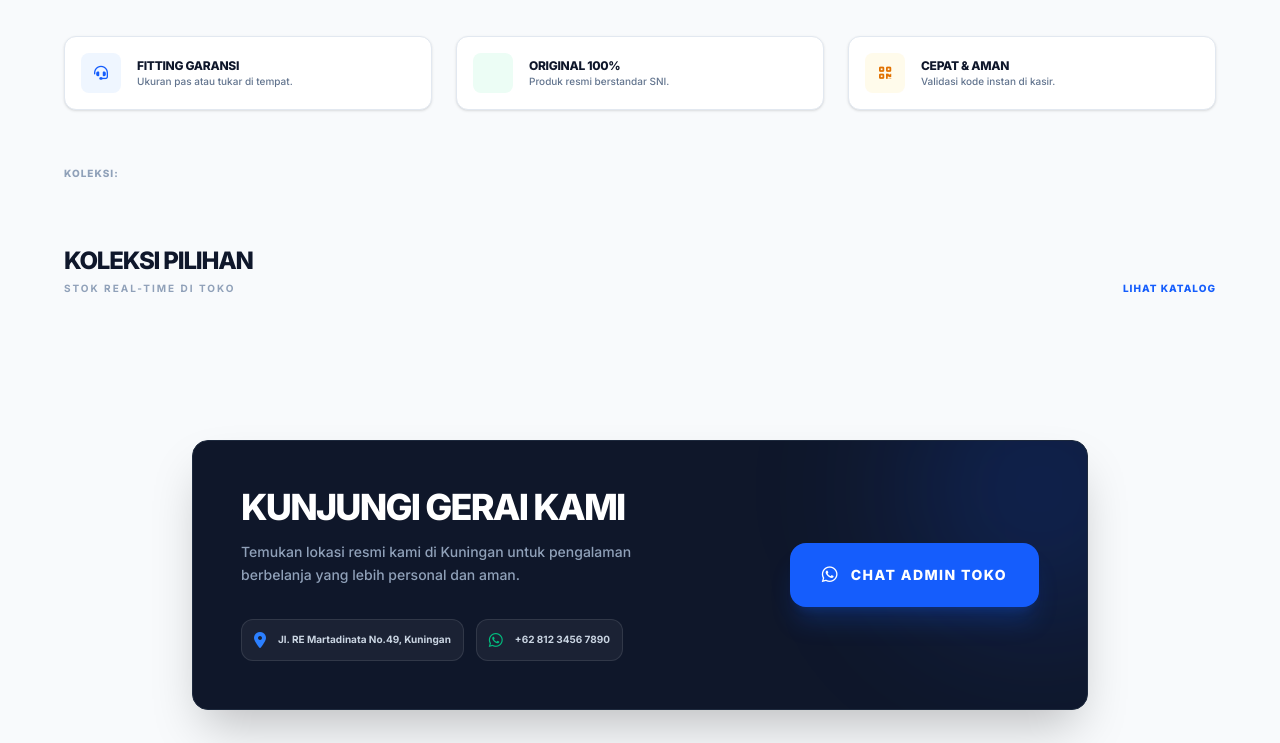
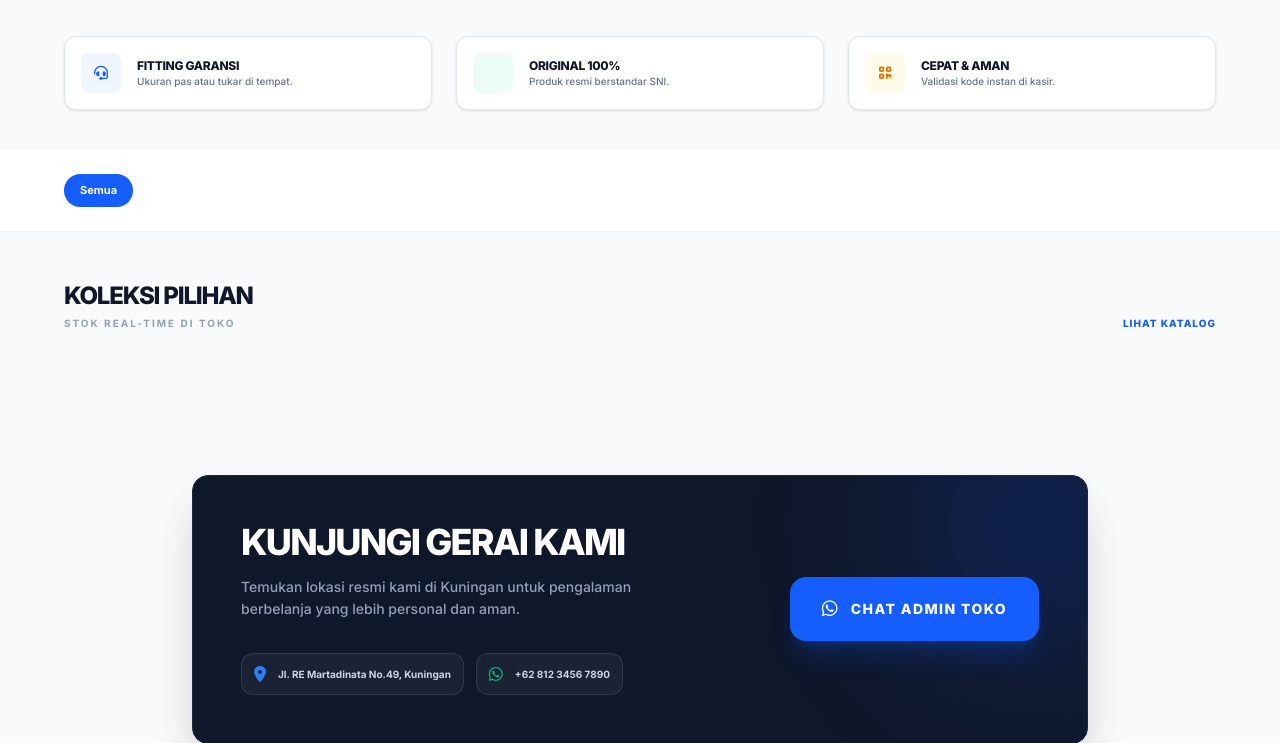
Before and after one commit to RijaMaulana69/project-bayeng-helm, a Laravel app: page / in a window 1280 px wide. Shown: the part 575-1318 px from the top of the page. Run offline with Laravel 12, Linux system fonts and the light colour scheme; data that the repository does not hold is empty; style sheets or scripts are compiled from the project's sources; some libraries are stand-ins or nearby versions.

Commit message:
ui: ecommerce-style category filter pills with active state

```diff
--- a/resources/views/home.blade.php
+++ b/resources/views/home.blade.php
@@ -66,16 +66,21 @@
         </div>
     </section>
 
-    {{-- Categories: Clean Horizontal Scroll --}}
-    <section class="py-4 px-5">
-        <div class="max-w-6xl mx-auto flex items-center gap-3 overflow-x-auto hide-scrollbar">
-            <span class="text-[10px] font-black text-slate-400 uppercase tracking-widest flex-shrink-0">Koleksi:</span>
-            @foreach($kategoris as $kat)
-                <a href="{{ route('katalog', ['kategori_filter' => $kat->id_kategori]) }}"
-                   class="flex-shrink-0 px-4 py-2 bg-slate-200/50 hover:bg-blue-600 hover:text-white border border-transparent rounded-lg text-[10px] font-bold text-slate-600 transition-all uppercase tracking-widest shadow-2xs">
-                    {{ $kat->nama_kategori }}
+    {{-- Category Filter Bar (E-commerce Style) --}}
+    <section class="py-6 px-5 bg-white border-b border-slate-100">
+        <div class="max-w-6xl mx-auto">
+            <div class="flex items-center gap-3 overflow-x-auto hide-scrollbar">
+                <a href="{{ route('katalog') }}"
+                   class="flex-shrink-0 px-4 py-2 bg-blue-600 text-white rounded-full text-[11px] font-bold transition-all shadow-sm">
+                    Semua
                 </a>
-            @endforeach
+                @foreach($kategoris as $kat)
+                    <a href="{{ route('katalog', ['kategori_filter' => $kat->id_kategori]) }}"
+                       class="flex-shrink-0 px-4 py-2 bg-white border border-slate-200 rounded-full text-[11px] font-semibold text-slate-700 hover:border-blue-600 hover:text-blue-600 transition-all">
+                        {{ $kat->nama_kategori }}
+                    </a>
+                @endforeach
+            </div>
         </div>
     </section>
 
```
